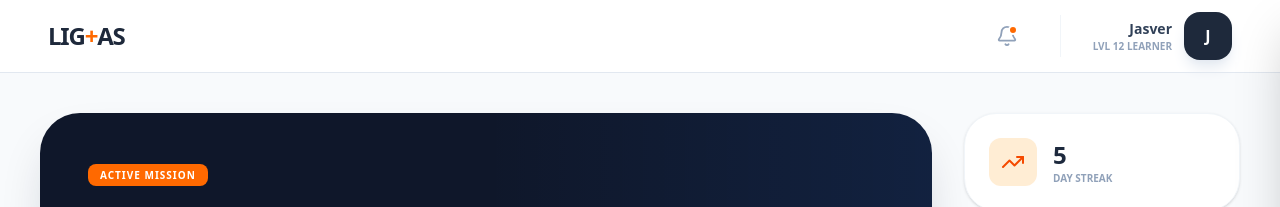
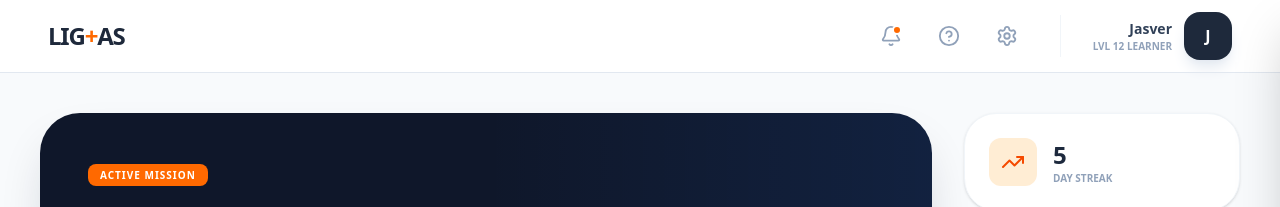
Before and after one commit to arabeyylla/LIG-AS, a React (Vite) app in the folder ligtas/: page /student in a window 1280 px wide. Shown: the top 207 px of the page. Built offline with nearby package versions, Linux system fonts and the light colour scheme.

Commit message:
addedd FAQs and Settings

```diff
--- a/ligtas/src/components/layout/Dash-Navbar.jsx
+++ b/ligtas/src/components/layout/Dash-Navbar.jsx
@@ -101,7 +101,95 @@ export default function DashNavbar({ onProfileClick, userRole = "Learner" }) {
                 )}
              </div>
 
-             {/* FAQs - Settings omitted for brevity, same as your code */}
+             {/* FAQs */}
+
+             <div className="relative">
+
+                <button onClick={() => toggleDropdown('faq')} className={`hover:text-orange-500 transition-colors p-2.5 rounded-xl ${activeDropdown === 'faq' ? 'bg-orange-50 text-orange-500' : ''}`}>
+
+                  <HelpCircle size={22} />
+
+                </button>
+
+                {activeDropdown === 'faq' && (
+
+                  <div className="absolute right-0 mt-4 w-80 bg-white border border-slate-100 shadow-[0_20px_50px_rgba(0,0,0,0.1)] rounded-[2rem] p-4 z-[60]">
+
+                    <div className="p-4">
+
+                      <h4 className="font-black text-xs uppercase tracking-widest text-slate-400 mb-6">Support Briefing</h4>
+
+                      <div className="space-y-3">
+
+                        <button className="w-full text-left p-4 text-sm font-bold text-slate-700 hover:bg-slate-50 rounded-2xl flex items-center justify-between group transition-all">
+
+                          <div className="flex items-center gap-3"><MessageSquare size={18} className="text-orange-500"/> Help Desk</div>
+
+                          <ChevronRight size={16} className="text-slate-300 group-hover:translate-x-1 transition-transform" />
+
+                        </button>
+
+                        <button className="w-full text-left p-4 text-sm font-bold text-slate-700 hover:bg-slate-50 rounded-2xl flex items-center justify-between group transition-all">
+
+                          <div className="flex items-center gap-3"><Info size={18} className="text-orange-500"/> Simulation Guide</div>
+
+                          <ChevronRight size={16} className="text-slate-300 group-hover:translate-x-1 transition-transform" />
+
+                        </button>
+
+                      </div>
+
+                    </div>
+
+                  </div>
+
+                )}
+
+             </div>
+
+
+
+             {/* Settings */}
+
+             <div className="relative">
+
+                <button onClick={() => toggleDropdown('settings')} className={`hover:text-orange-500 transition-colors p-2.5 rounded-xl ${activeDropdown === 'settings' ? 'bg-orange-50 text-orange-500' : ''}`}>
+
+                  <Settings size={22} />
+
+                </button>
+
+                {activeDropdown === 'settings' && (
+
+                  <div className="absolute right-0 mt-4 w-80 bg-white border border-slate-100 shadow-[0_20px_50px_rgba(0,0,0,0.1)] rounded-[2rem] p-4 z-[60]">
+
+                    <div className="p-4">
+
+                      <h4 className="font-black text-xs uppercase tracking-widest text-slate-400 mb-6">Device Settings</h4>
+
+                      <div className="space-y-2">
+
+                        <button className="w-full text-left p-4 text-sm font-bold text-slate-700 hover:bg-slate-50 rounded-2xl flex items-center gap-4 transition-all">
+
+                          <Bell size={18} className="text-slate-400"/> Global Alerts
+
+                        </button>
+
+                        <button className="w-full text-left p-4 text-sm font-bold text-slate-700 hover:bg-slate-50 rounded-2xl flex items-center gap-4 transition-all">
+
+                          <ExternalLink size={18} className="text-slate-400"/> Download Logs
+
+                        </button>
+
+                      </div>
+
+                    </div>
+
+                  </div>
+
+                )}
+
+             </div>
           </div>
 
           {/* Sidebar Trigger */}
```
